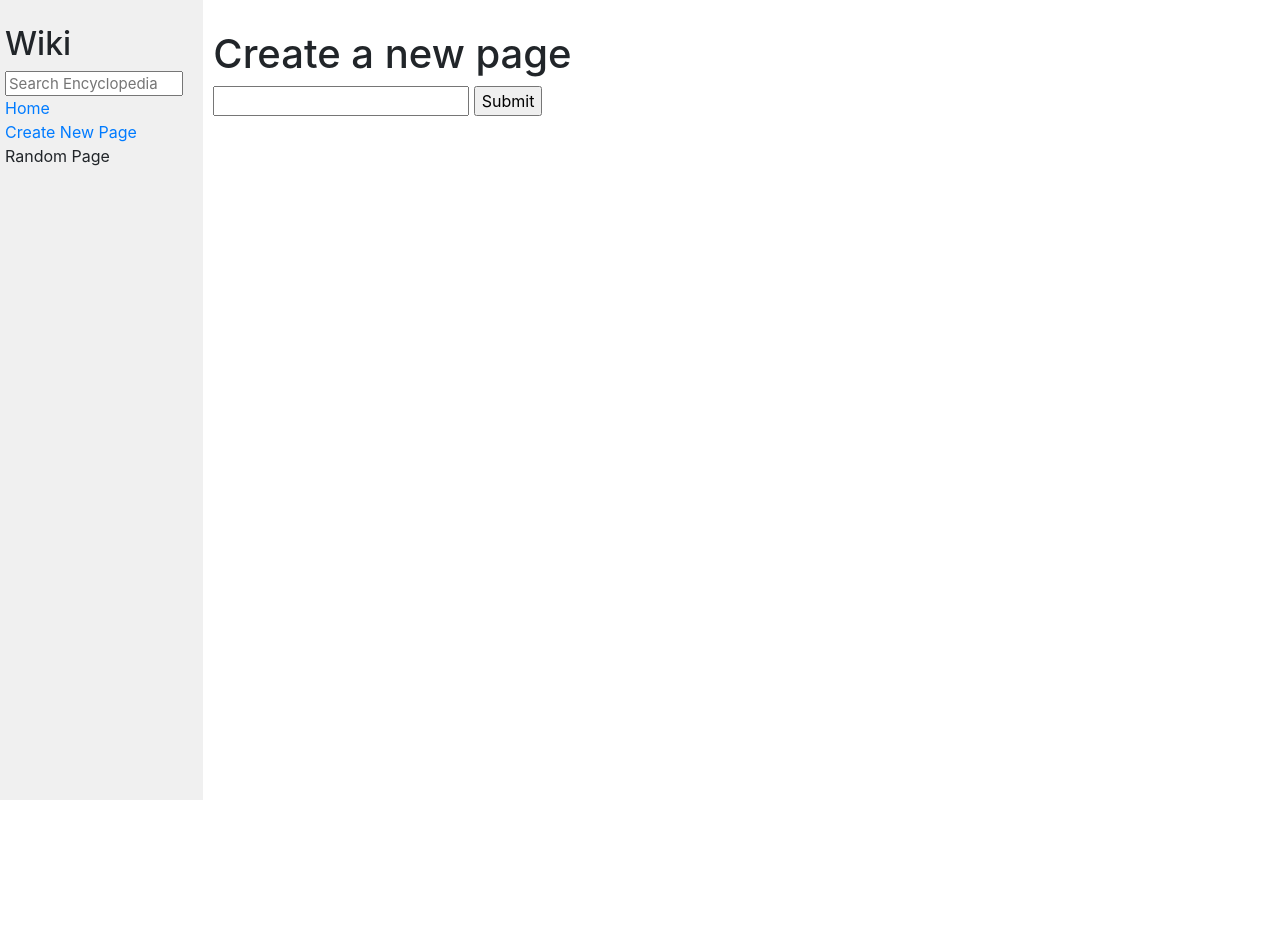
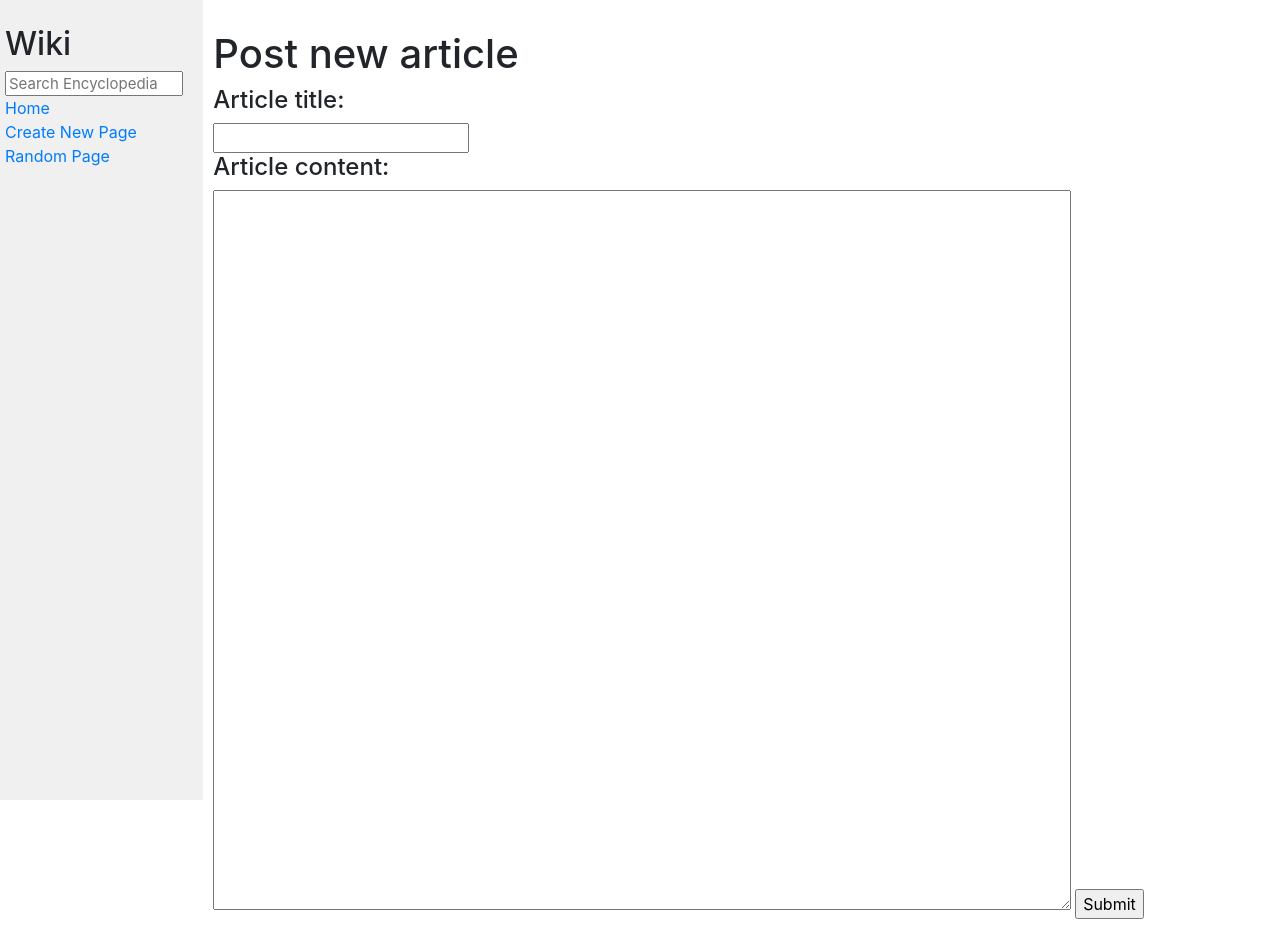
Before and after one commit to RamiIbrahim2002/cs, a Django app: page /create/ in a window 1280 px wide. Before the commit the page ends 800 px from the top, so only its background shows below. Run offline with Django 3.2, Linux system fonts and the light colour scheme; some libraries are stand-ins or nearby versions.

Commit message:
added new_page feature & random page

```diff
--- /dev/null
+++ b/Project 1/encyclopedia/forms.py
@@ -0,0 +1,8 @@
+from django import forms
+
+class new_article_form(forms.Form):
+    article_title = forms.CharField(label="Article title")
+    article_content = forms.CharField(
+        label="Article content",
+        widget=forms.Textarea()
+    )
--- a/Project 1/encyclopedia/templates/encyclopedia/create.html
+++ b/Project 1/encyclopedia/templates/encyclopedia/create.html
@@ -1,18 +1,17 @@
-{% extends "encyclopedia/layout.html" %}
+{% extends 'encyclopedia/layout.html' %}
 
 {% block title %}
-    Encyclopedia
-{% endblock %}
+    New page
+{% endblock title %}
 
 {% block body %}
-    <h1>Create a new page</h1>
-
-    <form action="{% url 'index' %}">
+    <h1>Post new article</h1>
+    <form action="{% url 'create' %}" method="post">
         {% csrf_token %}
-        <input type="textarea" name="new_entry" required>
+        <h4>Article title:</h4>
+        {{ form.article_title }}
+        <h4>Article content:</h4>
+        {{ form.article_content }}
         <input type="submit" value="Submit">
     </form>
-
-
-
-{% endblock %}
+{% endblock body %}
--- a/Project 1/encyclopedia/templates/encyclopedia/layout.html
+++ b/Project 1/encyclopedia/templates/encyclopedia/layout.html
@@ -22,7 +22,7 @@
                     <a href="{% url 'create' %}" >Create New Page</a>
                 </div>
                 <div>
-                    Random Page
+                    <a href="{% url 'random' %}" >Random Page</a>
                 </div>
                 {% block nav %}
                 {% endblock %}
--- a/Project 1/encyclopedia/urls.py
+++ b/Project 1/encyclopedia/urls.py
@@ -6,5 +6,6 @@ urlpatterns = [
     path("", views.index, name="index"),
     path("wiki/<str:title>/", views.title, name='entry'),
     path("search/", views.search,name="search"),
-    path("create/",views.create,name="create")
+    path("create/",views.create,name="create"),
+    path("random",views.randome,name="random")
 ]
--- a/Project 1/encyclopedia/views.py
+++ b/Project 1/encyclopedia/views.py
@@ -1,7 +1,9 @@
 from django.shortcuts import render,redirect
 
 from . import util
-
+from . import forms
+import random
+from django.core.files import File
 
 def index(request):
     return render(request, "encyclopedia/index.html", {
@@ -11,8 +13,8 @@ def index(request):
 def title(request, title):
     #entries = util.list_entries()
     for entry in util.list_entries():
-        print(title.upper())
-        print(entry.upper())
+        #print(title.upper())
+        #print(entry.upper())
         if title.upper() == entry.upper() :
             return render(request, "encyclopedia/article.html", {
                     "name": title,
@@ -39,4 +41,32 @@ def search(request):
         })
 
 def create(request):
-    return render(request,"encyclopedia/create.html")
+    if request.method =="POST":
+        form = forms.new_article_form(request.POST)
+        #print(form.is_valid())
+        if form.is_valid():
+            title = form.cleaned_data['article_title']
+            content = form.cleaned_data['article_content']
+            if title.upper() in (x.upper() for x in util.list_entries()):
+                return render(request, 'encyclopedia/error.html', {
+                    "error": 'article already exist'
+                })
+            else :
+                #print("i used save_entry !!! ")
+                util.save_entry(title,content)
+                return redirect("entry", title=title)
+
+    else :
+        form = forms.new_article_form()
+        return render(request, "encyclopedia/create.html", {
+            'form': form
+        })
+
+def randome(request):
+    random_integer = random.randint(0,len(util.list_entries())-1)
+    random_article = util.list_entries()[random_integer]
+    print(random_article)
+    return render(request,'encyclopedia/article.html',{
+        "name": random_article,
+        "markdown": util.convert_to_html(util.get_entry(random_article))
+    })
```
Also changed, not shown: Project 1/entries/new_item.md (added, +3 -0 lines).
